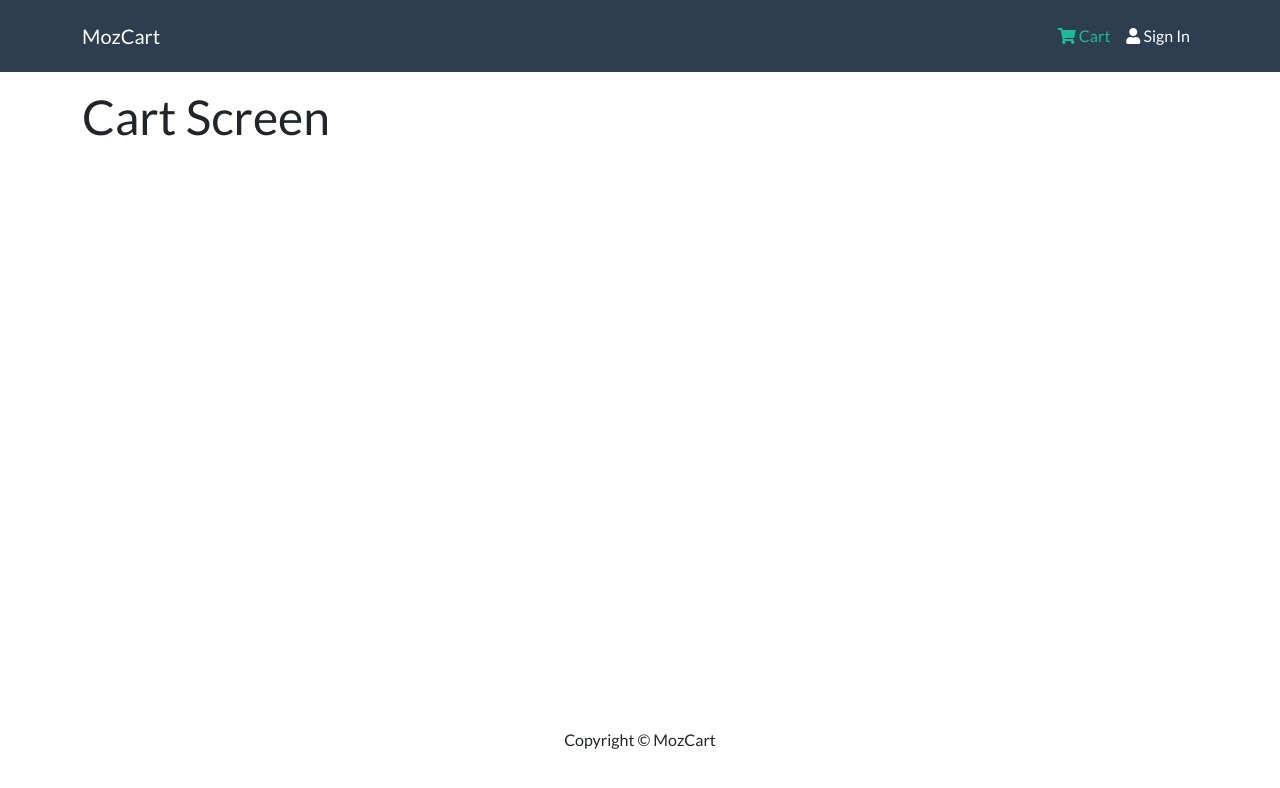
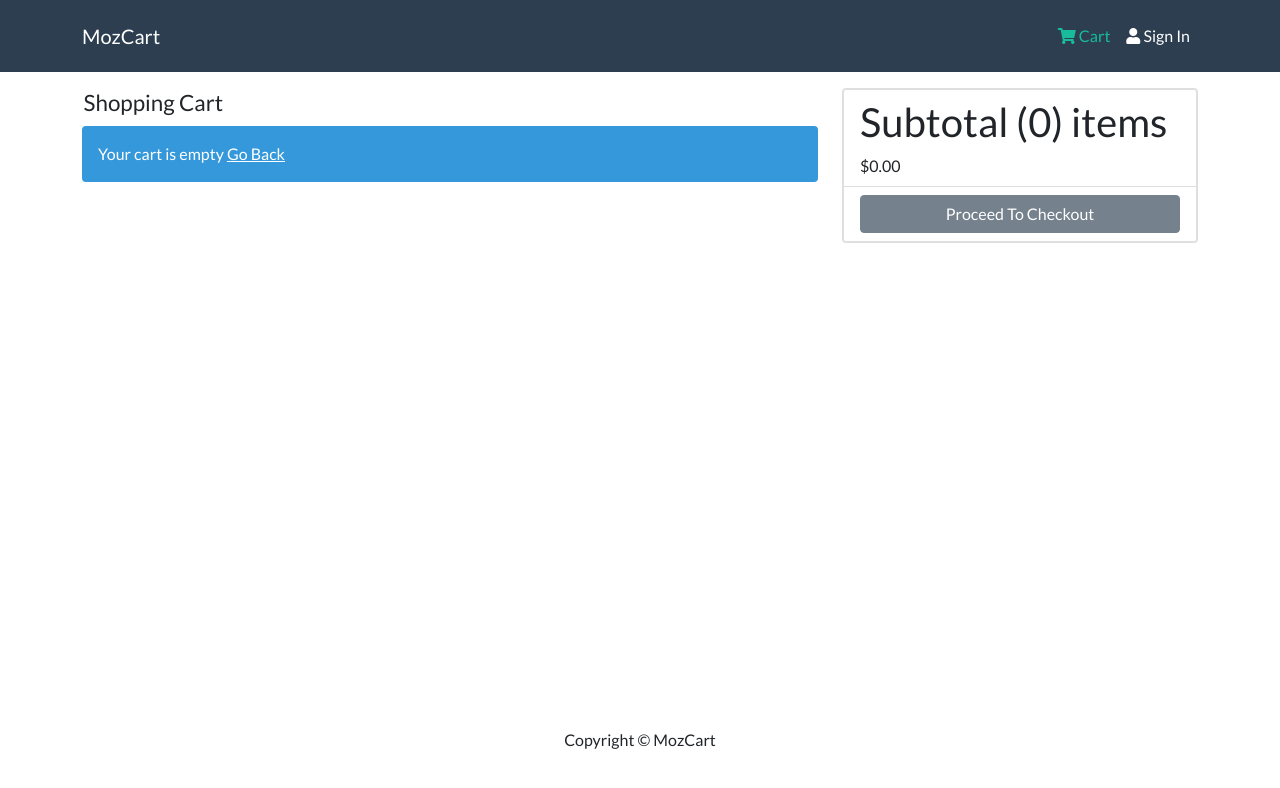
Before and after one commit to AshikMoosa/MozCart, a React (Create React App) app in the folder frontend/: page /cart in a window 1280 px wide. Shown: the top 788 px of the page. Built offline with nearby package versions, Linux system fonts and the light colour scheme.

Commit message:
Added Cart Screen & checkout

```diff
--- a/frontend/src/actions/cartActions.js
+++ b/frontend/src/actions/cartActions.js
@@ -1,5 +1,5 @@
 import axios from "axios";
-import { CART_ADD_ITEM } from "../constants/cartConstants";
+import { CART_ADD_ITEM, CART_REMOVE_ITEM } from "../constants/cartConstants";
 
 export const addToCart = (id, qty) => async (dispatch, getState) => {
   const { data } = await axios.get(`/api/products/${id}`);
@@ -18,3 +18,11 @@
 
   localStorage.setItem("cartItems", JSON.stringify(getState().cart.cartItems));
 };
+
+export const removeFromCart = (id) => (dispatch, getState) => {
+  dispatch({
+    type: CART_REMOVE_ITEM,
+    payload: id,
+  });
+  localStorage.setItem("cartItems", JSON.stringify(getState().cart.cartItems));
+};
--- a/frontend/src/components/screens/CartScreen.js
+++ b/frontend/src/components/screens/CartScreen.js
@@ -11,7 +11,7 @@
   Button,
   Card,
 } from "react-bootstrap";
-import { addToCart } from "../../actions/cartActions";
+import { addToCart, removeFromCart } from "../../actions/cartActions";
 
 const CartScreen = () => {
   const params = useParams();
@@ -28,10 +28,93 @@
     }
   }, [dispatch, productId, qty]);
 
+  const removeFromCartHandler = (id) => {
+    dispatch(removeFromCart(id));
+  };
+  const checkoutHandler = () => {
+    console.log("checkout");
+  };
   return (
-    <div>
-      <h1>Cart Screen </h1>
-    </div>
+    <Row>
+      <Col md={8}>
+        <h1>Shopping Cart</h1>
+        {cartItems.length === 0 ? (
+          <Message>
+            Your cart is empty <Link to="/">Go Back</Link>
+          </Message>
+        ) : (
+          <ListGroup variant="flush">
+            {cartItems.map((item) => (
+              <ListGroup.Item key={item.product}>
+                <Row>
+                  <Col md={2}>
+                    <Image src={item.image} alt={item.name} fluid rounded />
+                  </Col>
+                  <Col md={3}>
+                    <Link to={`/product/${item.product}`}>{item.name}</Link>
+                  </Col>
+                  <Col md={2}>${item.price}</Col>
+                  <Col md={2}>
+                    {" "}
+                    <Form.Control
+                      className="form-select"
+                      as="select"
+                      value={item.qty}
+                      onChange={(e) =>
+                        dispatch(
+                          addToCart(item.product, Number(e.target.value))
+                        )
+                      }
+                    >
+                      {[...Array(item.countInStock).keys()].map((x) => (
+                        <option key={x + 1} value={x + 1}>
+                          {x + 1}
+                        </option>
+                      ))}
+                    </Form.Control>
+                  </Col>
+                  <Col md={2}>
+                    <Button
+                      type="button"
+                      variant="light"
+                      onClick={() => removeFromCartHandler(item.product)}
+                    >
+                      <i className="fas fa-trash"></i>
+                    </Button>
+                  </Col>
+                </Row>
+              </ListGroup.Item>
+            ))}
+          </ListGroup>
+        )}
+      </Col>
+      <Col md={4}>
+        <Card>
+          <ListGroup varinat="flush">
+            <ListGroup.Item>
+              <h2>
+                Subtotal ({cartItems.reduce((acc, item) => acc + item.qty, 0)})
+                items
+              </h2>
+              $
+              {cartItems
+                .reduce((acc, item) => acc + item.qty * item.price, 0)
+                .toFixed(2)}
+            </ListGroup.Item>
+            <ListGroup.Item>
+              <Button
+                type="button"
+                className="w-100"
+                disabled={cartItems.length === 0}
+                onClick={checkoutHandler}
+              >
+                Proceed To Checkout
+              </Button>
+            </ListGroup.Item>
+          </ListGroup>
+        </Card>
+      </Col>
+    </Row>
   );
 };
 
--- a/frontend/src/index.css
+++ b/frontend/src/index.css
@@ -6,6 +6,11 @@
   padding: 0.5rem 0;
 }
 
+h1 {
+  font-size: 1.4rem;
+  padding: 0.1rem;
+}
+
 .rating span {
   margin: 0.1rem;
 }
--- a/frontend/src/reducers/cartReducers.js
+++ b/frontend/src/reducers/cartReducers.js
@@ -20,7 +20,11 @@
           cartItems: [...state.cartItems, item],
         };
       }
-
+    case CART_REMOVE_ITEM:
+      return {
+        ...state,
+        cartItems: state.cartItems.filter((x) => x.product !== action.payload),
+      };
     default:
       return state;
   }
```
